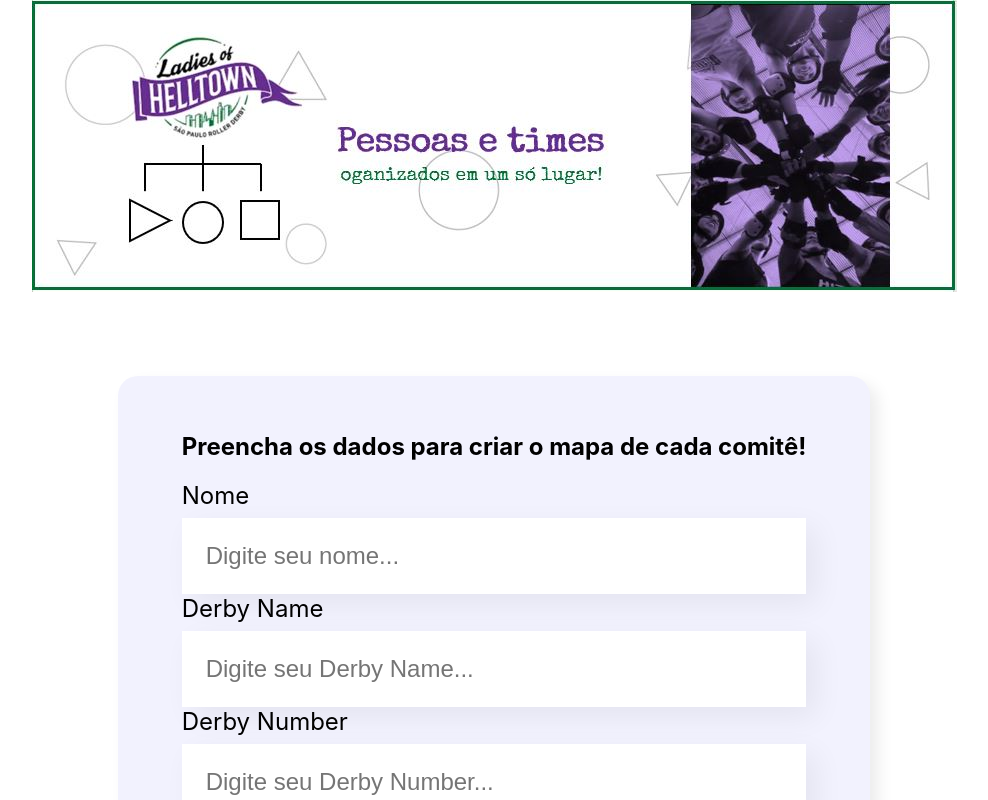
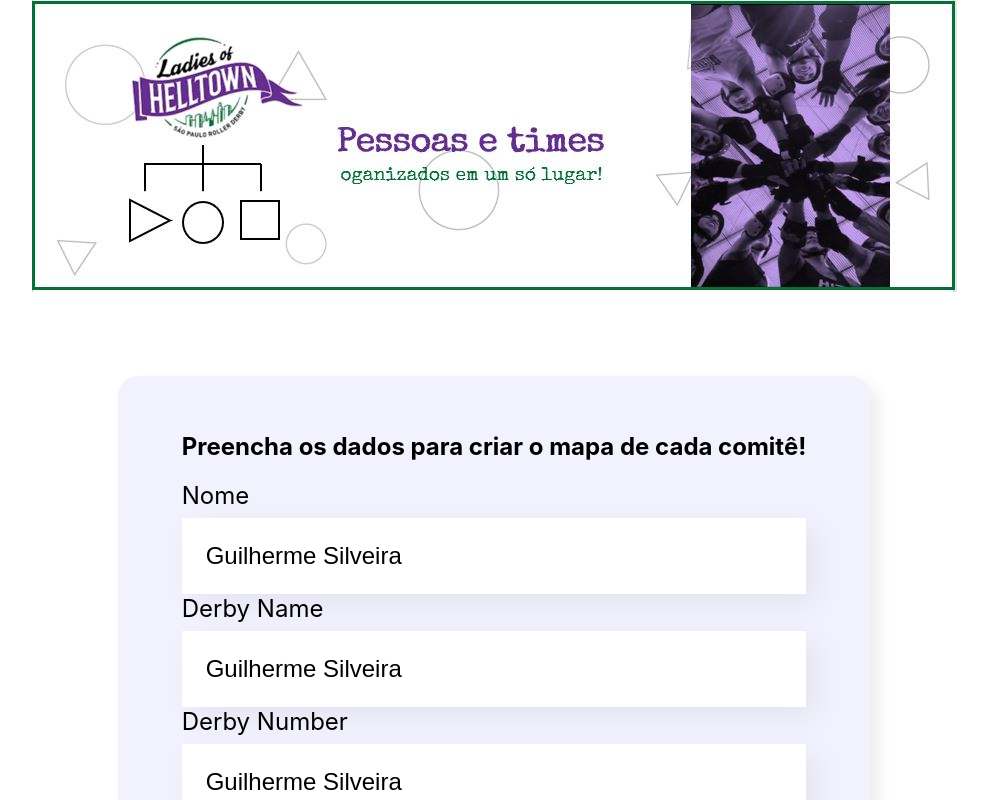
Before and after one commit to JanainaSoul/react-organo-ladies, a React (Create React App) app: page / in a window 1280 px wide. Shown: the top 800 px of the page, without its empty margins (146-1134 px from the left). Built offline with nearby package versions, Linux system fonts and the light colour scheme.

Commit message:
manipulando o input do usuário

```diff
--- a/src/componentes/CampoTexto/index.js
+++ b/src/componentes/CampoTexto/index.js
@@ -4,12 +4,19 @@
 
     const placeholderModificada = `${props.placeholder}...`
 
+    let valor = 'Guilherme Silveira'
+
+    const aoPrencher = (evento) => {
+        valor = evento.target.value
+        console.log(valor)
+    }
+
     return (
         <div className= "campo-texto">
             <label>
                 {props.label}
             </label>
-            <input required={props.obrigatorio} placeholder={placeholderModificada} />
+            <input value={valor} onChange={aoPrencher} required={props.obrigatorio} placeholder={placeholderModificada} />
         </div>
     )
 }
```
